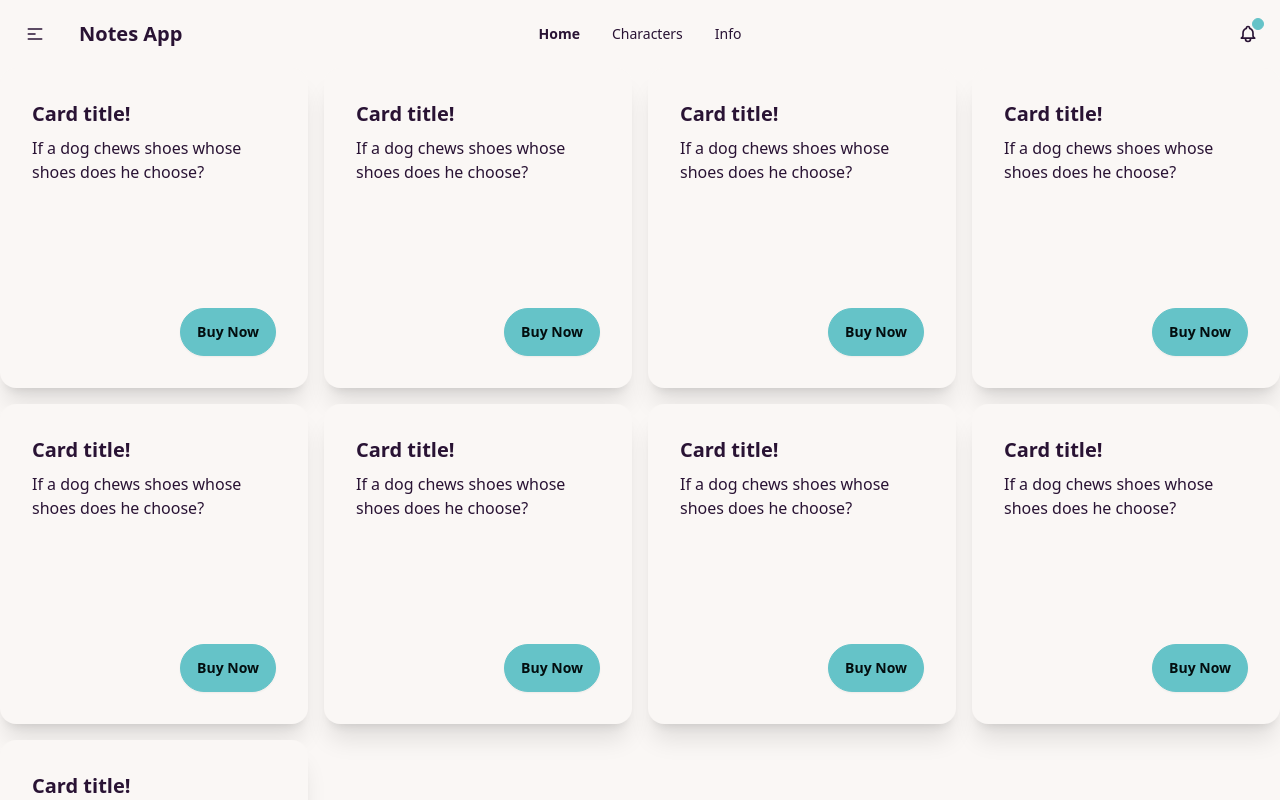
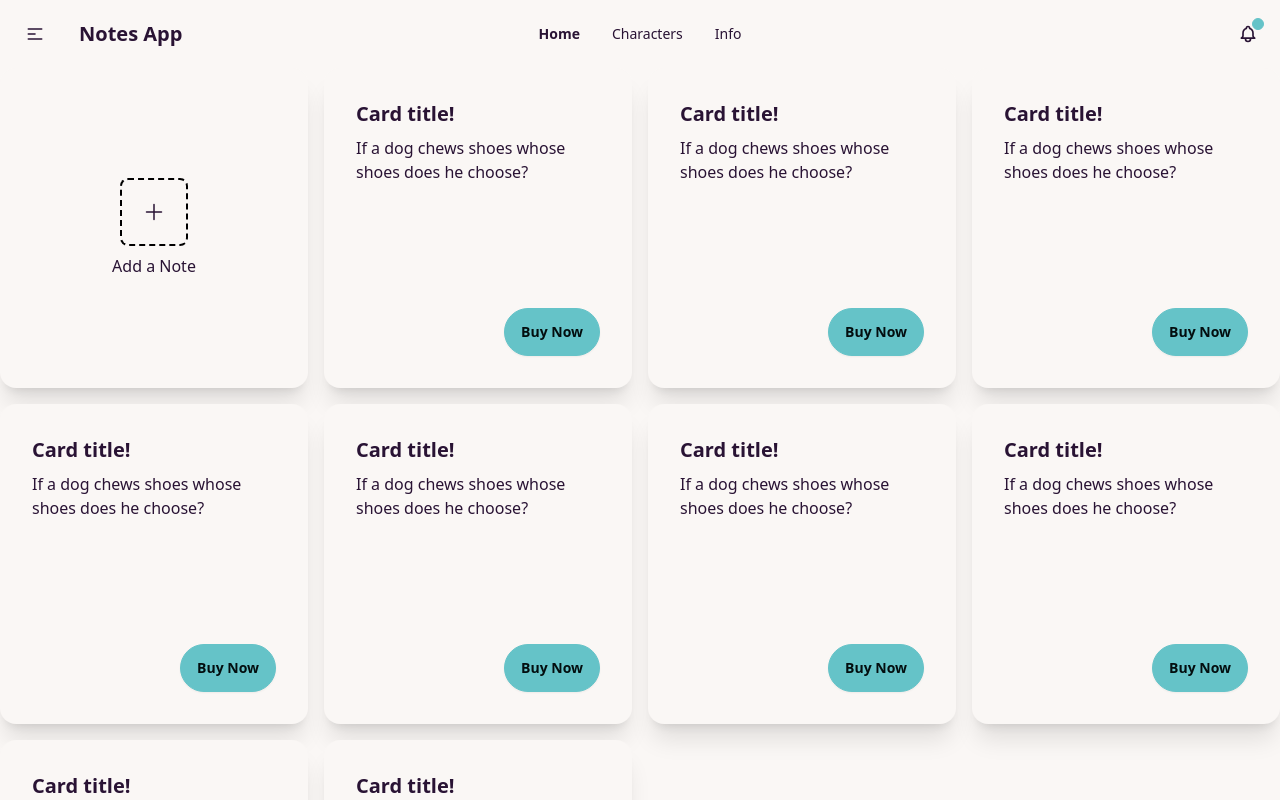
Before and after one commit to pbn102/kokomi-gg, a React (Vite) app: page / in a window 1280 px wide. Shown: the top 800 px of the page. Built offline with nearby package versions, Linux system fonts and the light colour scheme.

Commit message:
Added AddNote component skeleton

```diff
--- a/src/App.tsx
+++ b/src/App.tsx
@@ -1,8 +1,8 @@
 import { BrowserRouter, Route, Routes } from 'react-router-dom';
 import Navbar from './Components/Navbar/NavBar';
-import Characters from './Pages/Info/Info';
-import Info from './Pages/Characters/Characters';
 import Home from './Pages/Home/Home';
+import Characters from './Pages/Characters/Characters';
+import Info from './Pages/Info/Info';
 
 const App: React.FC = () => {
   return (
--- /dev/null
+++ b/src/Components/AddNote/AddNote.tsx
@@ -0,0 +1,14 @@
+const AddNote = () => {
+    return (
+        <div className="card-container card h-80 bg-base-100 shadow-xl flex items-center justify-center">
+            <div className="add-note-image border-dashed border-2 border-black p-5 rounded-lg">
+                <svg xmlns="http://www.w3.org/2000/svg" fill="none" viewBox="0 0 24 24" strokeWidth={1.5} stroke="currentColor" className="w-6 h-6">
+                    <path strokeLinecap="round" strokeLinejoin="round" d="M12 4.5v15m7.5-7.5h-15" />
+                </svg>
+            </div>
+            <a className="pt-2">Add a Note</a>
+        </div>
+    );
+}
+
+export default AddNote;
--- a/src/Pages/Home/Home.tsx
+++ b/src/Pages/Home/Home.tsx
@@ -1,8 +1,10 @@
+import AddNote from "../../Components/AddNote/AddNote";
 import Note from "../../Components/Note/Note";
 
 function Home() {
   return (
     <div className="grid lg:grid-cols-4 sm:grid-cols-1 grid-rows-4 gap-4 ">
+      <AddNote />
       <Note />
       <Note />
       <Note />
--- a/src/Pages/Info/Info.tsx
+++ b/src/Pages/Info/Info.tsx
@@ -1,5 +1,5 @@
 function Info() {
-  return <div>Contact</div>;
+  return <div>Info</div>;
 }
 
 export default Info;
```
